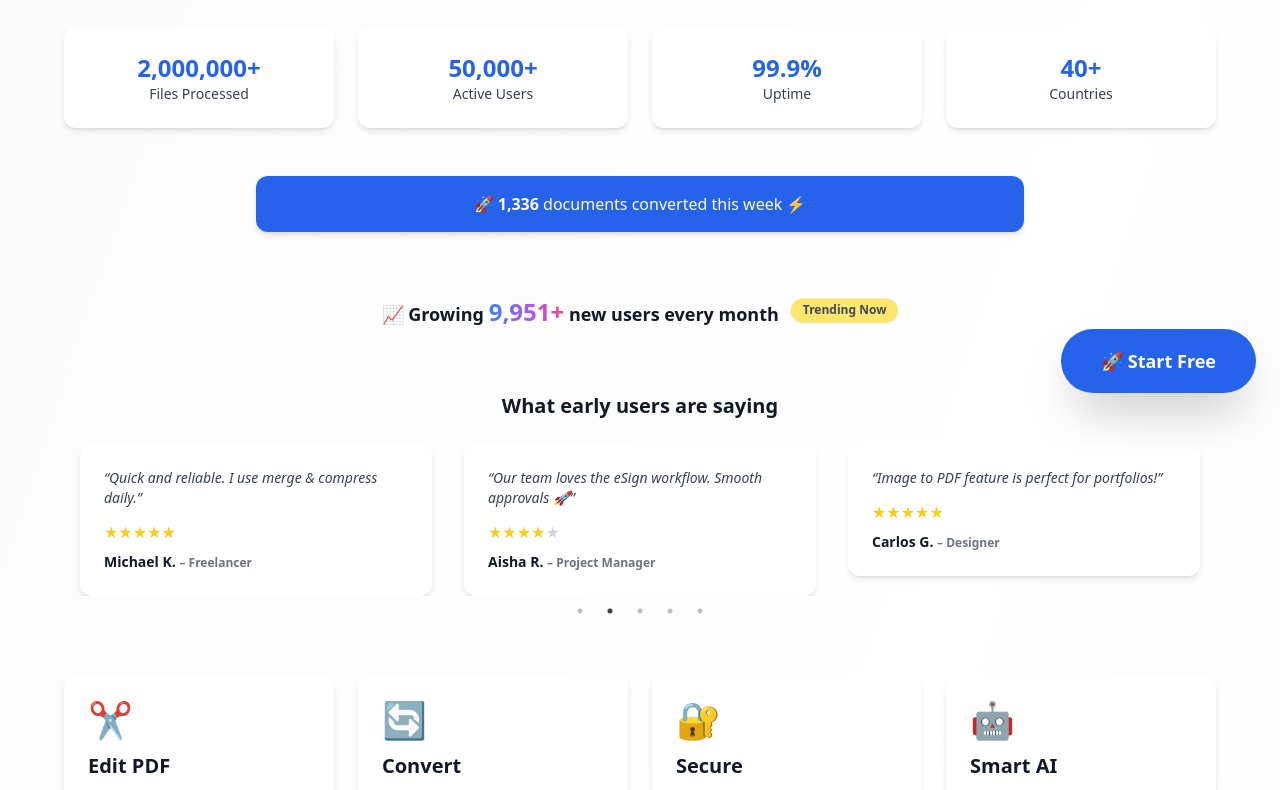
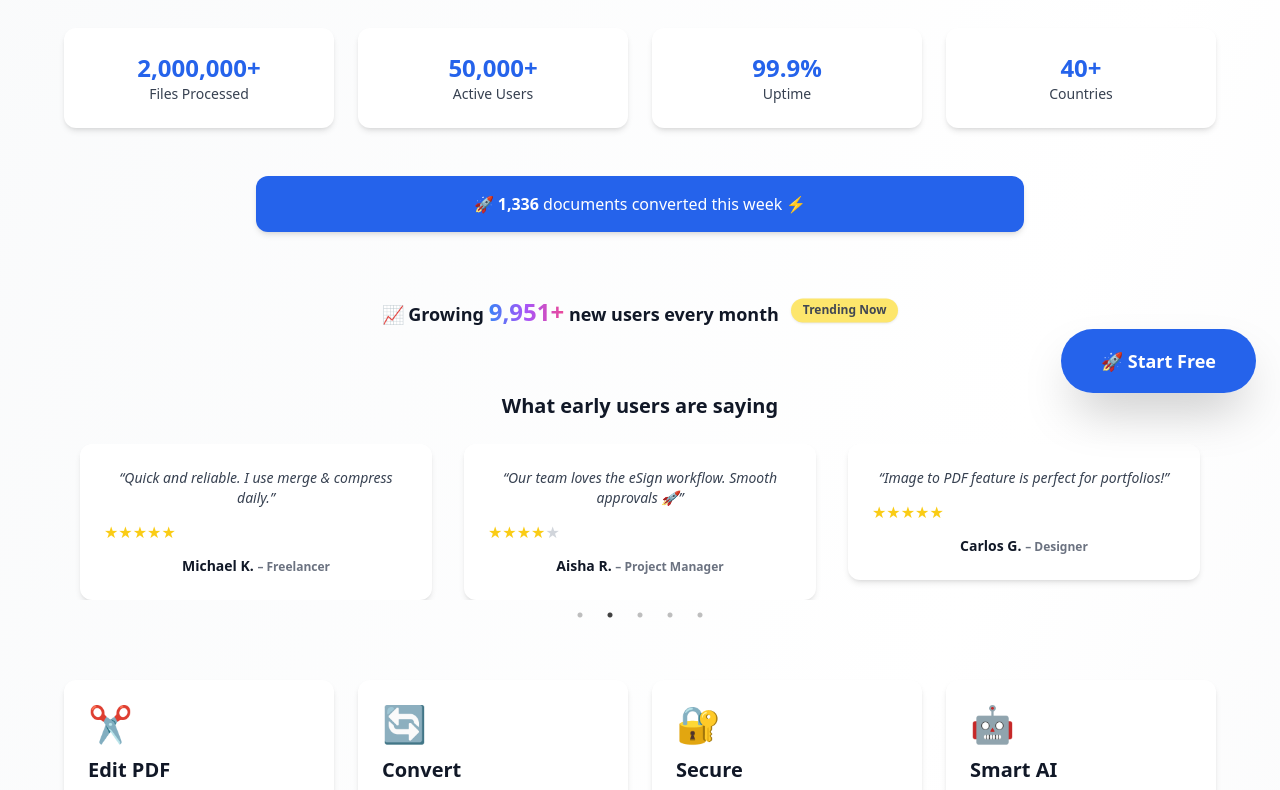
Before and after one commit to atanhafiz/quicktools-pdf, a React (Vite) app: page / in a window 1280 px wide. Shown: the part 401-1191 px from the top of the page. Built offline with nearby package versions, Linux system fonts and the light colour scheme.

Commit message:
25 09 2025_0226am

```diff
--- a/src/pages/Landing.jsx
+++ b/src/pages/Landing.jsx
@@ -73,7 +73,14 @@ export default function Landing() {
     slidesToScroll: 1,
     responsive: [
       { breakpoint: 1024, settings: { slidesToShow: 2 } },
-      { breakpoint: 640, settings: { slidesToShow: 1 } },
+      {
+        breakpoint: 640,
+        settings: {
+          slidesToShow: 1,
+          centerMode: true,
+          centerPadding: "0px",
+        },
+      },
     ],
   };
 
@@ -112,7 +119,7 @@ export default function Landing() {
 
   return (
     <PageWrapper>
-        {/* Hero Section */}
+      {/* Hero Section (centered) */}
       <div className="text-center mb-20">
         <h1 className="text-5xl font-extrabold text-gray-900 dark:text-white mb-6 leading-tight">
           All-in-One <span className="text-blue-600 dark:text-blue-400">PDF</span> & AI Toolkit
@@ -121,8 +128,6 @@ export default function Landing() {
           Edit, convert, secure, and enhance your documents instantly.
           Trusted by students, professionals, and businesses worldwide.
         </p>
-
-        {/* CTA Buttons */}
         <div className="flex flex-col sm:flex-row justify-center gap-4">
           <Link
             to="/tools"
@@ -153,7 +158,12 @@ export default function Landing() {
 
       {/* Growth Text + Badge */}
       <div className="max-w-3xl mx-auto mb-16 text-center">
-        <motion.div initial={{ opacity: 0, y: 20 }} animate={{ opacity: 1, y: 0 }} transition={{ duration: 1 }} className="inline-flex items-center gap-3">
+        <motion.div
+          initial={{ opacity: 0, y: 20 }}
+          animate={{ opacity: 1, y: 0 }}
+          transition={{ duration: 1 }}
+          className="inline-flex items-center gap-3"
+        >
           <p className="text-lg font-semibold text-gray-900 dark:text-gray-100">
             📈 Growing{" "}
             <span className="bg-gradient-to-r from-blue-500 via-purple-500 to-pink-500 bg-clip-text text-transparent font-extrabold text-2xl">
@@ -171,7 +181,7 @@ export default function Landing() {
         </motion.div>
       </div>
 
-      {/* Mini Testimonials Carousel */}
+      {/* Mini Testimonials Carousel (fixed mobile) */}
       <div className="max-w-6xl mx-auto mb-20 text-center">
         <h3 className="text-xl font-bold text-gray-900 dark:text-gray-100 mb-6">
           What early users are saying
@@ -179,8 +189,14 @@ export default function Landing() {
         <Slider {...sliderSettings}>
           {miniTestimonials.map((t, i) => (
             <div key={i} className="px-4">
-              <div className="bg-white dark:bg-gray-800 rounded-xl shadow-md p-6 text-left">
-                <p className="text-gray-700 dark:text-gray-300 text-sm italic mb-3">“{t.feedback}”</p>
+              <motion.div
+                layout
+                transition={{ duration: 0.3 }}
+                className="bg-white dark:bg-gray-800 rounded-xl shadow-md p-6 h-full flex flex-col justify-between"
+              >
+                <p className="text-gray-700 dark:text-gray-300 text-sm italic mb-3 sm:line-clamp-3">
+                  “{t.feedback}”
+                </p>
                 <div className="flex mb-2">
                   {Array.from({ length: t.stars }).map((_, j) => (
                     <span key={j} className="text-yellow-400">★</span>
@@ -195,7 +211,7 @@ export default function Landing() {
                     – {t.role}
                   </span>
                 </p>
-              </div>
+              </motion.div>
             </div>
           ))}
         </Slider>
@@ -209,7 +225,10 @@ export default function Landing() {
           { icon: "🔐", title: "Secure", desc: "Protect with password, unlock, sign, and watermark." },
           { icon: "🤖", title: "Smart AI", desc: "OCR, summaries, and AI-powered form filling." },
         ].map((f, i) => (
-          <div key={i} className="bg-white dark:bg-gray-800 rounded-xl shadow-md hover:shadow-xl transform hover:-translate-y-1 transition p-6 text-center sm:text-left">
+          <div
+            key={i}
+            className="bg-white dark:bg-gray-800 rounded-xl shadow-md hover:shadow-xl transform hover:-translate-y-1 transition p-6 text-center sm:text-left"
+          >
             <div className="text-4xl mb-3">{f.icon}</div>
             <h3 className="text-xl font-bold text-gray-900 dark:text-gray-100 mb-2">{f.title}</h3>
             <p className="text-gray-700 dark:text-gray-300 text-sm">{f.desc}</p>
```
Also changed, not shown: 5 other files (tests, documents, lock files or other folders). Lines whose indentation alone changed are shown as unchanged.
